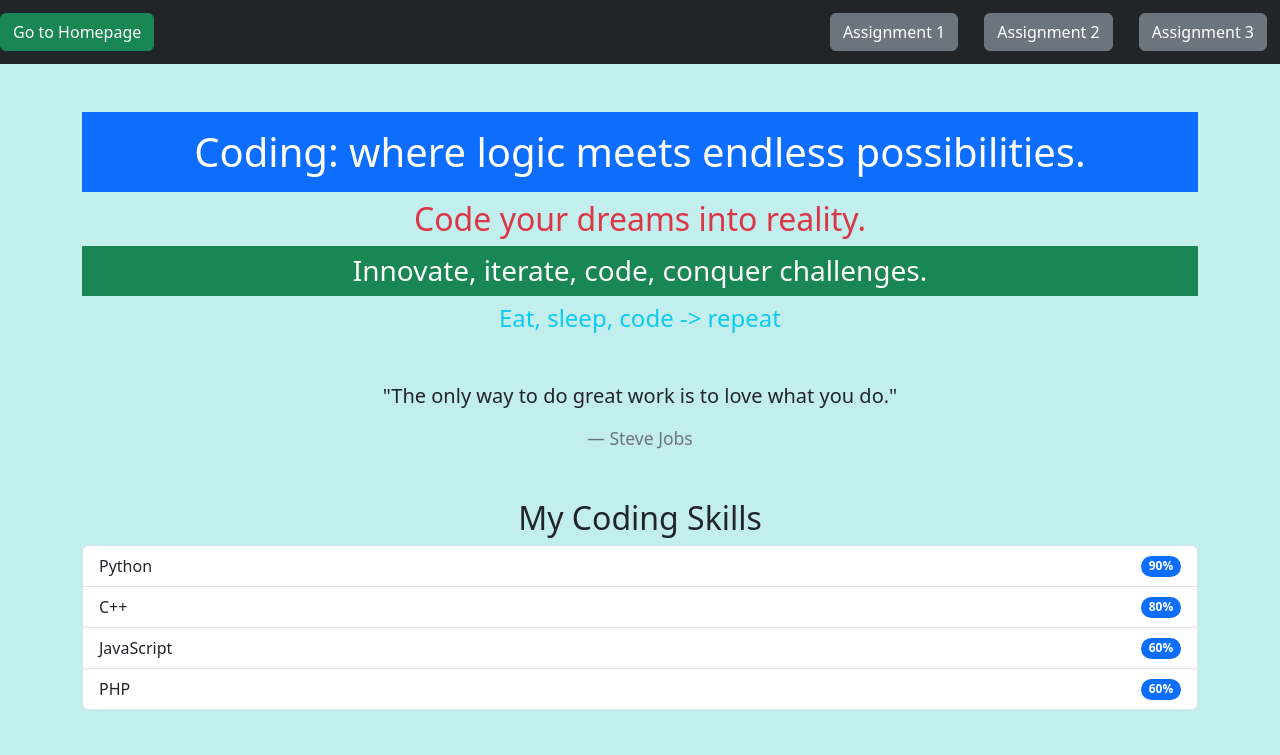
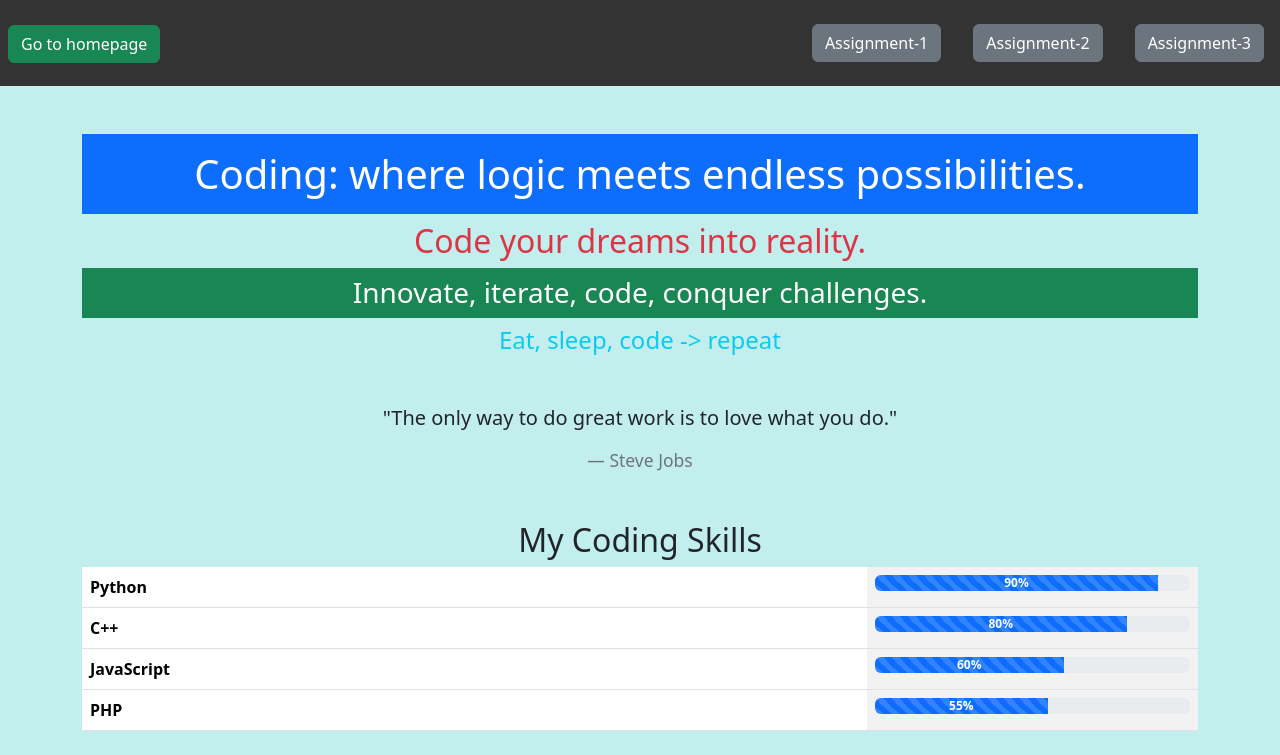
Before and after one commit to mahim008/basic-bootstrap, a plain HTML site: page assignment4.html in a window 1280 px wide. Shown: the top 755 px of the page. Drawn offline with nearby package versions, Linux system fonts and the light colour scheme.

Commit message:
completed all

```diff
--- a/assignment4.html
+++ b/assignment4.html
@@ -4,45 +4,30 @@
   <meta charset="UTF-8">
   <meta name="viewport" content="width=device-width, initial-scale=1.0">
   <title>Assignment 4</title>
-  <link rel="stylesheet" href="https://cdn.jsdelivr.net/npm/bootstrap@5.3.0/dist/css/bootstrap.min.css">
-  <style>
-    body{
-      background-color: rgb(195, 238, 238);
-    }
-    .navbar-nav {
-      justify-content: right;
-      flex-grow: 1;
-    }
+  <link href="https://cdn.jsdelivr.net/npm/bootstrap/dist/css/bootstrap.min.css" rel="stylesheet">
+  <script src="https://code.jquery.com/jquery-3.6.0.min.js"></script>
+  <script src="https://cdn.jsdelivr.net/npm/bootstrap/dist/js/bootstrap.min.js"></script>
+  <link rel="stylesheet" href="style.css">
 
-    .navbar-nav .nav-link {
-      padding: 0;
-    }
-
-    .navbar-nav .btn {
-      margin: 0 5px;
-    }
-  </style>
 </head>
 <body>
-    <nav class="navbar navbar-expand-lg navbar-dark bg-dark">
-        <a class="navbar-brand" href="index.html"><button type="button" class="btn btn-success">Go to Homepage</button></a>
-        <button class="navbar-toggler" type="button" data-toggle="collapse" data-target="#navbarNav" aria-controls="navbarNav" aria-expanded="false" aria-label="Toggle navigation">
-          <span class="navbar-toggler-icon"></span>
-        </button>
-        <div class="collapse navbar-collapse" id="navbarNav">
-          <ul class="navbar-nav ml-auto">
-            <li class="nav-item active">
-              <a class="nav-link" href="assignment1.html"><button type="button" class="btn btn-secondary">Assignment 1</button></a>
-            </li>
-            <li class="nav-item">
-              <a class="nav-link" href="assignment2.html"><button type="button" class="btn btn-secondary">Assignment 2</button></a>
-            </li>
-            <li class="nav-item">
-              <a class="nav-link" href="assignment3.html"><button type="button" class="btn btn-secondary">Assignment 3</button></a>
-            </li>
-          </ul>
-        </div>
-      </nav>
+  <nav class="navbar">
+    <div class="brand-title">
+      <a href="index.html"><button class="btn btn-success">Go to homepage</button></a>
+    </div>
+    <a href="#" class="toggle-button">
+      <span class="bar"></span>
+      <span class="bar"></span>
+      <span class="bar"></span>
+    </a>
+    <div class="navbar-links">
+      <ul>
+        <li><a href="assignment1.html"><button class="btn btn-secondary">Assignment-1</button></a></li>
+        <li><a href="assignment2.html"><button class="btn btn-secondary">Assignment-2</button></a></li>
+        <li><a href="assignment3.html"><button class="btn btn-secondary">Assignment-3</button></a></li>
+      </ul>
+    </div>
+</nav>
 
 <div class="container mt-5" style="text-align: center;">
   <h1 class="bg-primary text-white p-3">Coding: where logic meets endless possibilities.</h1>
@@ -60,7 +45,7 @@
 
 <div class="container mt-5">
   <h2 align="center">My Coding Skills</h2>
-  <ul class="list-group">
+  <!-- <ul class="list-group">
     <li class="list-group-item d-flex justify-content-between align-items-center">
       Python
       <span class="badge bg-primary rounded-pill">90%</span>
@@ -77,7 +62,35 @@
         PHP
         <span class="badge bg-primary rounded-pill">60%</span>
     </li>
-  </ul>
+  </ul> -->
+  <table class="table table-striped-columns">
+    <tr>
+      <th>Python</th>
+      <th>
+        <div class="progress" role="progressbar" aria-label="Animated striped example" aria-valuenow="75" aria-valuemin="0" aria-valuemax="100">
+        <div class="progress-bar progress-bar-striped progress-bar-animated" style="width: 90%">90%</div>
+        </div>
+      </th>
+    </tr>
+    <tr>
+      <th>C++</th>
+      <th><div class="progress" role="progressbar" aria-label="Animated striped example" aria-valuenow="75" aria-valuemin="0" aria-valuemax="100">
+        <div class="progress-bar progress-bar-striped progress-bar-animated" style="width: 80%">80%</div>
+      </div></th>
+    </tr>
+    <tr>
+      <th>JavaScript</th>
+      <th><div class="progress" role="progressbar" aria-label="Animated striped example" aria-valuenow="60" aria-valuemin="0" aria-valuemax="100">
+        <div class="progress-bar progress-bar-striped progress-bar-animated" style="width: 60%">60%</div>
+      </div></th>
+    </tr>
+    <tr>
+      <th>PHP</th>
+      <th><div class="progress" role="progressbar" aria-label="Animated striped example" aria-valuenow="60" aria-valuemin="0" aria-valuemax="100">
+        <div class="progress-bar progress-bar-striped progress-bar-animated" style="width: 55%">55%</div>
+      </div></th>
+    </tr>
+  </table>
 </div>
 
 <div class="container mt-5">
@@ -138,7 +151,13 @@
   <p class="text-success">Success will knock at your door, it's today or tomorrow!</p>
 </div>
 
-<!-- Add Bootstrap JS scripts here (if required) -->
-<script src="https://cdn.jsdelivr.net/npm/bootstrap@5.3.0/dist/js/bootstrap.bundle.min.js"></script>
+<script>
+  const toggleButton = document.getElementsByClassName('toggle-button')[0]
+  const navbarLinks = document.getElementsByClassName('navbar-links')[0]
+
+  toggleButton.addEventListener('click', () => {
+  navbarLinks.classList.toggle('active')
+})
+</script>
 </body>
 </html>
--- /dev/null
+++ b/style.css
@@ -0,0 +1,93 @@
+body{
+    background-color: rgb(195, 238, 238);
+  }
+
+.navbar {
+    display: flex;
+    position: relative;
+    justify-content: space-between;
+    align-items: center;
+    background-color: #333;
+    color: white;
+}
+
+.brand-title {
+    font-size: 1.5rem;
+    margin: .5rem;
+}
+
+.navbar-links {
+    height: 100%;
+}
+
+.navbar-links ul {
+    display: flex;
+    margin: 0;
+    padding: 0;
+}
+
+.navbar-links li {
+    list-style: none;
+}
+
+.navbar-links li a {
+    display: block;
+    text-decoration: none;
+    color: white;
+    padding: 1rem;
+}
+
+/* .navbar-links li:hover {
+    background-color: #555;
+} */
+
+.toggle-button {
+    position: absolute;
+    top: .75rem;
+    right: 1rem;
+    display: none;
+    flex-direction: column;
+    justify-content: space-between;
+    width: 30px;
+    height: 21px;
+}
+
+.toggle-button .bar {
+    height: 3px;
+    width: 100%;
+    background-color: white;
+    border-radius: 10px;
+}
+
+@media (max-width: 800px) {
+    .navbar {
+        flex-direction: column;
+        align-items: flex-start;
+    }
+
+    .toggle-button {
+        display: flex;
+    }
+
+    .navbar-links {
+        display: none;
+        width: 100%;
+    }
+
+    .navbar-links ul {
+        width: 100%;
+        flex-direction: column;
+    }
+
+    .navbar-links ul li {
+        text-align: center;
+    }
+
+    .navbar-links ul li a {
+        padding: .5rem 1rem;
+    }
+
+    .navbar-links.active {
+        display: flex;
+    }
+}
```
Also changed, not shown: assignment1.html (+28 -36 lines), assignment2.html (+26 -38 lines), assignment3.html (+25 -37 lines).
